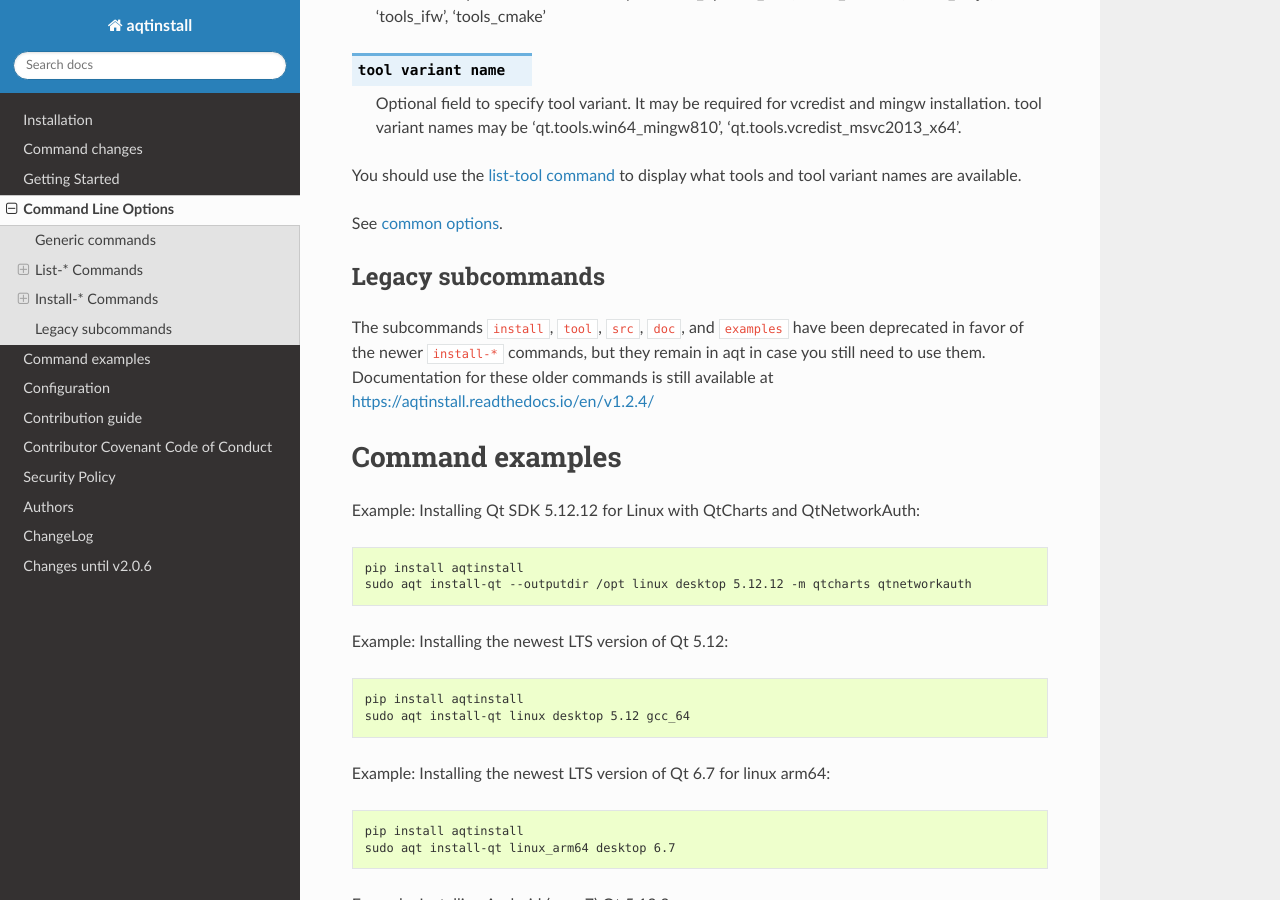
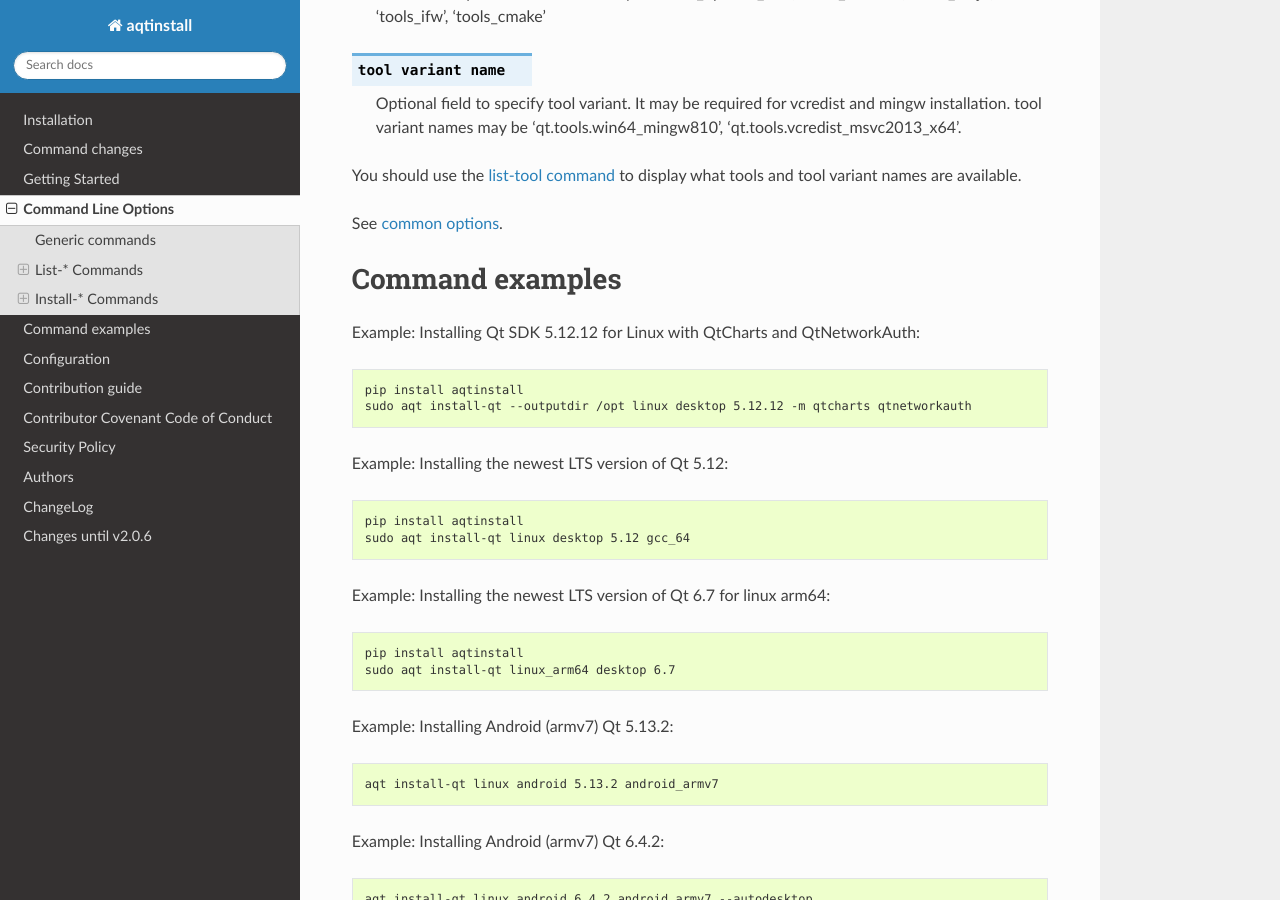
Before and after one commit to miurahr/aqtinstall, a Sphinx documentation site: the page built from docs/cli.rst, in a window 1280 px wide and 900 px high, scrolled down 13339 px. Built offline with Sphinx 7.4.7 and the Read the Docs theme 2.0.0, drawn with Linux system fonts in a browser that asks for light colours; the version number could not be read and is left out.

Commit message:
docs: remove explanation of a legacy command syntax
Signed-off-by: Hiroshi Miura <miurahr@linux.com>

```diff
--- a/docs/cli.rst
+++ b/docs/cli.rst
@@ -778,16 +778,6 @@
 
 See `common options`_.
 
-
-Legacy subcommands
-------------------
-
-The subcommands ``install``, ``tool``, ``src``, ``doc``, and ``examples`` have
-been deprecated in favor of the newer ``install-*`` commands, but they remain
-in aqt in case you still need to use them. Documentation for these older
-commands is still available at https://aqtinstall.readthedocs.io/en/v1.2.4/
-
-
 Command examples
 ================
 
```
